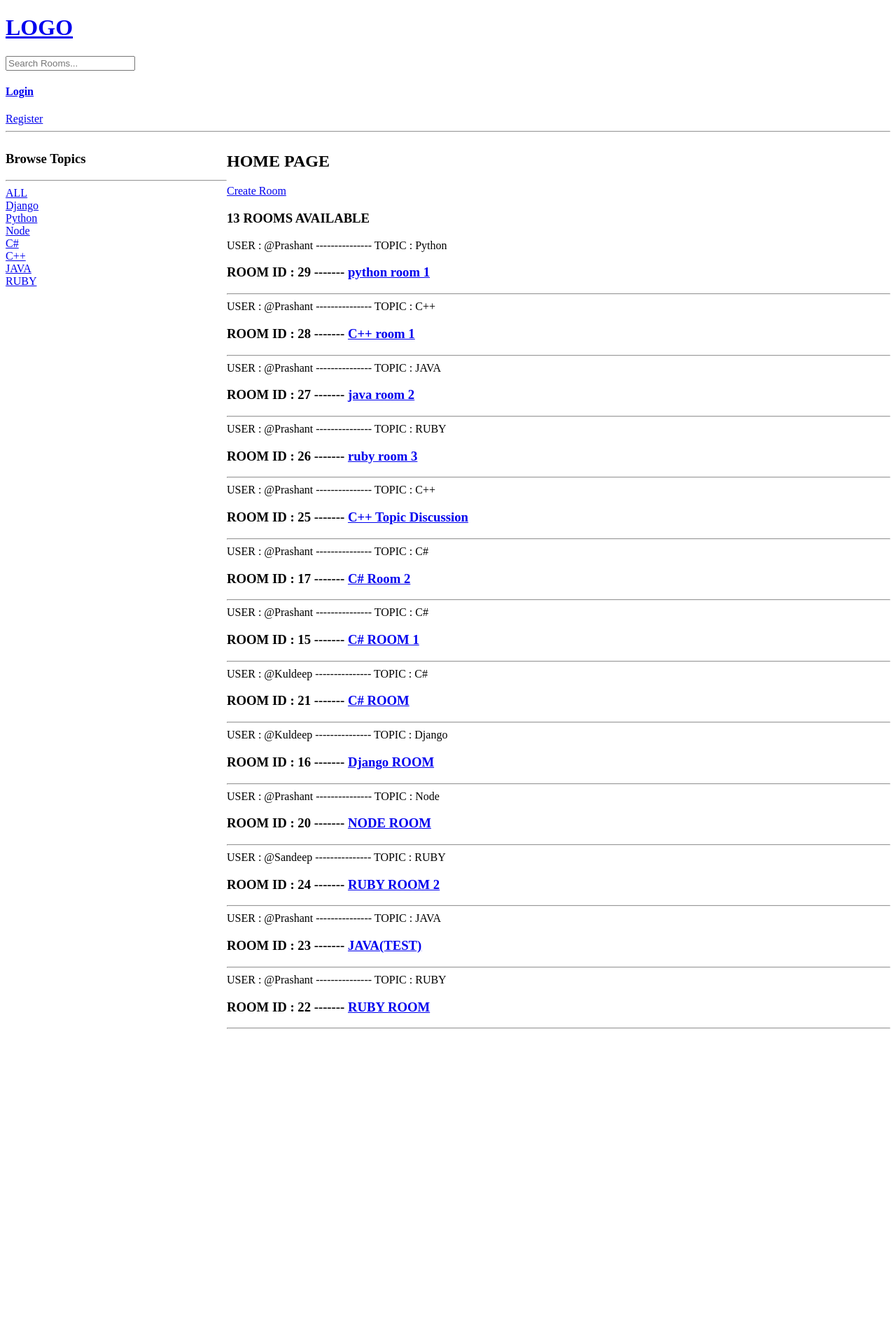
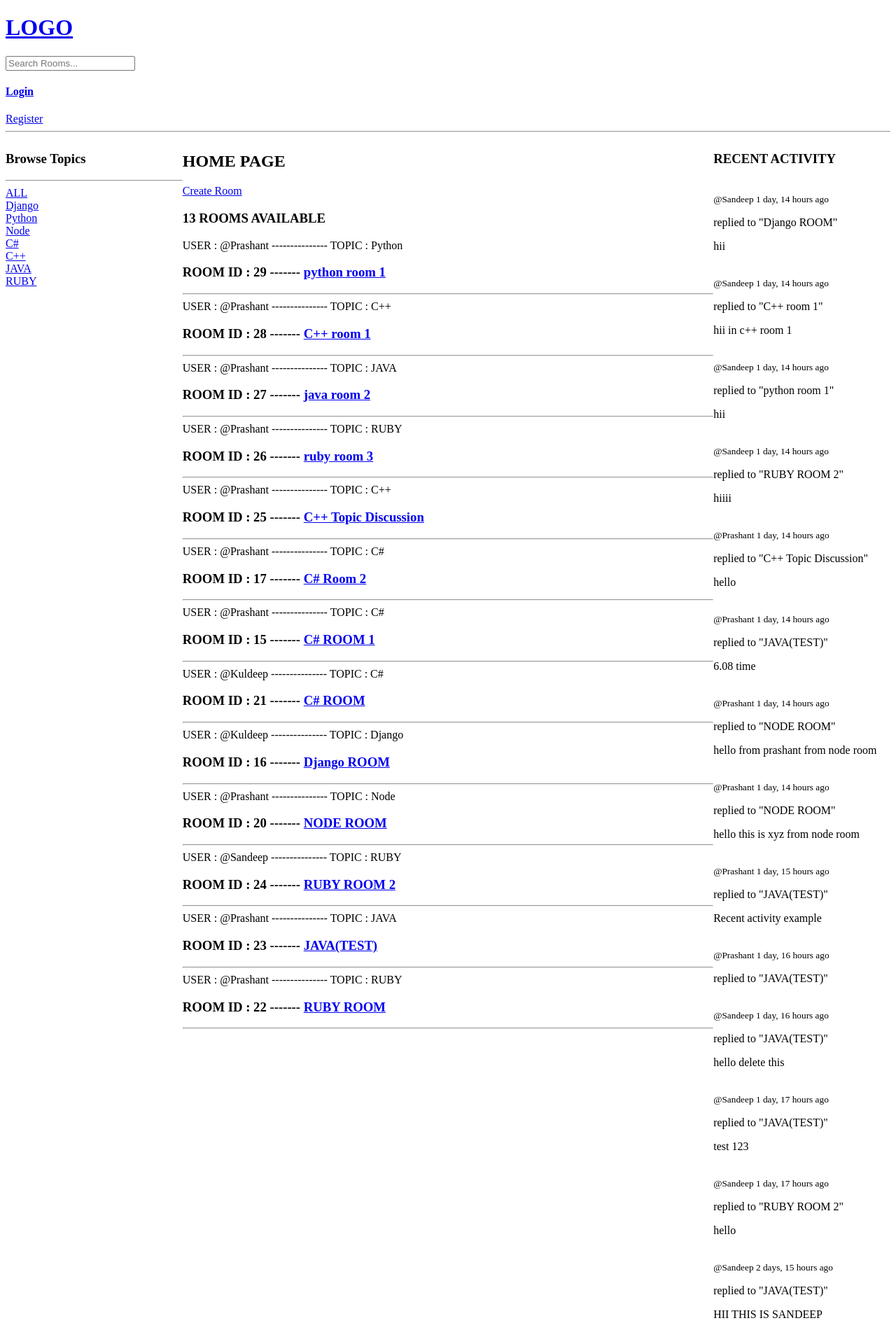
Before and after one commit to PrashantSehrawat/StudyBud, a Django app: page / in a window 1280 px wide. Shown: the top 1920 px of the page at 70% size. Before the commit the page ends 1470 px from the top, so only its background shows below. Run offline with Django 4.2, Linux system fonts and the light colour scheme; data comes from the database, SQL or seed files in the repository; both versions use the stored data as it was after the commit.

Commit message:
Activity feed
Some html compone tis made

```diff
--- a/base/models.py
+++ b/base/models.py
@@ -34,3 +34,6 @@ class Message(models.Model):
 
     def __str__(self):
         return self.body[0:50]
+
+    class Meta:
+        ordering=['-updated_at','created_at']
--- /dev/null
+++ b/base/templates/base/activity_component.html
@@ -0,0 +1,12 @@
+<div>
+    <h3>RECENT ACTIVITY</h3>
+    {% for m in get_message %}
+     <div>
+      <br>
+      <small>@{{m.user}}         {{m.created_at|timesince}} ago</small>
+      <p>replied to "{{m.room}}"</p>
+      <p>{{m}}</p>
+    {% endfor %}
+    </div>
+
+  </div>
--- a/base/templates/base/home.html
+++ b/base/templates/base/home.html
@@ -5,7 +5,7 @@
 <style>
     .home-container {
         display: grid;
-        grid-template-columns: 1fr 3fr;
+        grid-template-columns: 1fr 3fr 1fr;
     }
 </style>
 
@@ -49,11 +49,14 @@
 
    <hr>
   </div>
+ {% endfor %}
 
+ </div>
 
- {% endfor %}
+     <div>
+       {% include 'base/activity_component.html' %}
+
      </div>
-
 
 
 </div>
--- a/base/urls.py
+++ b/base/urls.py
@@ -8,6 +8,7 @@ urlpatterns = [
     path('create_room/',CreateRoom,name="Create-Room"),
     path('update_room/<str:pk>',UpdateRoom,name="Update-Room"),
     path('delete_room/<str:pk>',DeleteRoom,name="Delete-Room"),
+   # path('delete_message/<str:pk>',deletemessage,name="Delete-Message"),
 
     # AUTHETICATION URLS
     path('login/',loginpage,name="User-login"),
--- a/base/views.py
+++ b/base/views.py
@@ -24,14 +24,17 @@ from base.form import CreateRoomForm
 def home(request):
     q = request.GET.get('q') if request.GET.get('q') !=None else ''
     rooms=Room.objects.filter(Q(topic__name__icontains=q) | Q(name__icontains=q) | Q(description__icontains=q))
-    #print(rooms)
+
     #rooms will give the query set
+    get_message=Message.objects.filter(Q(room__topic__name__icontains=q))
+    #print(get_message)
     topic=Topic.objects.all()
     #print(topic)
     room_count=rooms.count()
     context={'rooms':rooms,
              'topic':topic,
-             'room_count':room_count,}
+             'room_count':room_count,
+             'get_message':get_message,}
     return render(request ,'base/home.html',context)
 
 def room(request,pk):
@@ -129,3 +132,8 @@ def RegisterUser(request):
          messages.error(request, "An Error Occured During Registration")
 
    return render(request,"base/register.html",{'form':form})
+
+# def deletemessage(request,pk):
+#    message=Message.object.get(id=pk)
+#    message.delete()
+#    return redirect('/')
```
Also changed, not shown: base/templates/base/topic_component.html (added), db.sqlite3.
